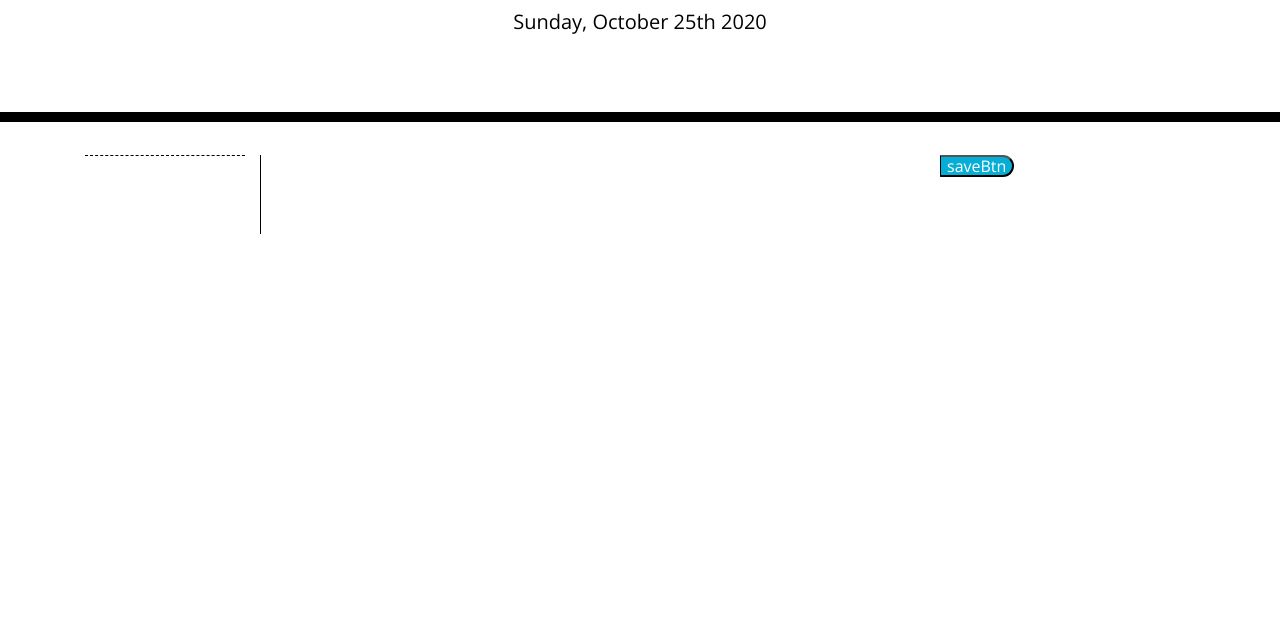
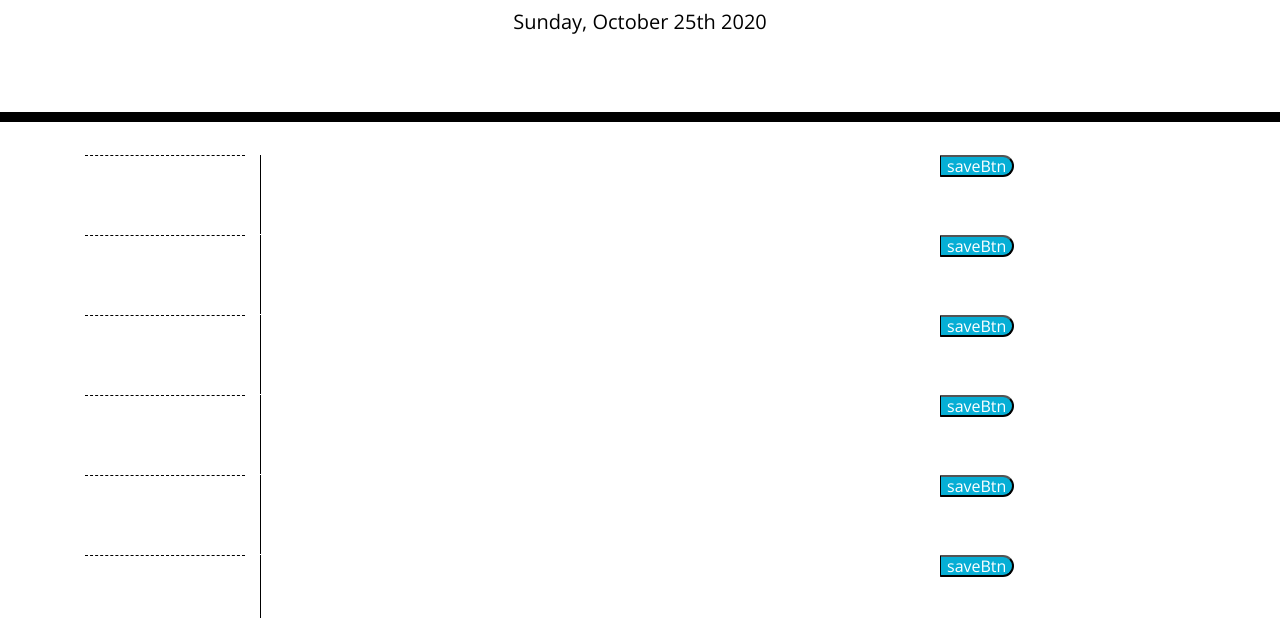
Before and after one commit to jason76jimenez/scheduler, a plain HTML site: page develop/index.html in a window 1280 px wide. Shown: the part 182-800 px from the top of the page. Drawn offline with nearby package versions, Linux system fonts and the light colour scheme.

Commit message:
second commit

```diff
--- a/develop/calender.js
+++ b/develop/calender.js
@@ -1,27 +1,21 @@
 // add curent day and date
 $("#currentDay").append(moment().format('dddd, MMMM Do YYYY'));
 
-// rows section
-var row = $("<div>");
-row.addClass("row");
-row.append(row);
-$(".container").append(row);
+// row and column size
+var time = $("<div>");
+time.addClass("col-2");
+time.append(time);
+$(".row").append(time);
 
-// row and column size
-var col1 = $("<div>");
-col1.addClass("col-2");
-col1.append(col1);
-$(".row").append(col1);
+var text = $("<textarea>");
+text.addClass("col-7");
+text.append(text);
+$(".row").append(text);
 
-var col2 = $("<textarea>");
-col2.addClass("col-7");
-col2.append(col2);
-$(".row").append(col2);
-
-var col3 = $("<div>");
-col3.addClass("col-3");
-col3.append(col3);
-$(".row").append(col3);
+var button = $("<div>");
+button.addClass("col-3");
+button.append(button);
+$(".row").append(button);
 
 var timeBlock = $("<div>");
 timeBlock.addClass("time-block");
@@ -42,3 +36,14 @@ var saveBtn = $("<button>");
 saveBtn.addClass("saveBtn");
 saveBtn.append("saveBtn");
 $(".col-3").append(saveBtn);
+
+// activate past present and future
+if (hour < 0) {
+    $(".hour").css("past");
+}
+else if (hour = 0) {
+    $(".hour").css("present");
+}
+else if (hour >  0) {
+    $(".hour").css("future");
+}
--- a/develop/index.html
+++ b/develop/index.html
@@ -33,7 +33,15 @@
 
     <!-- Timeblocks go here -->
     <div class="container">
-
+        <div class = "row" id = "9am"></div>
+        <div class = "row" id = "10am"></div>
+        <div class = "row" id = "11am"></div>
+        <div class = "row" id = "12pm"></div>
+        <div class = "row" id = "1pm"></div>
+        <div class = "row" id = "2pm"></div>
+        <div class = "row" id = "3pm"></div>
+        <div class = "row" id = "4pm"></div>
+        <div class = "row" id = "5pm"></div>
     </div>
 
 <!-- nothing under here -->
```
